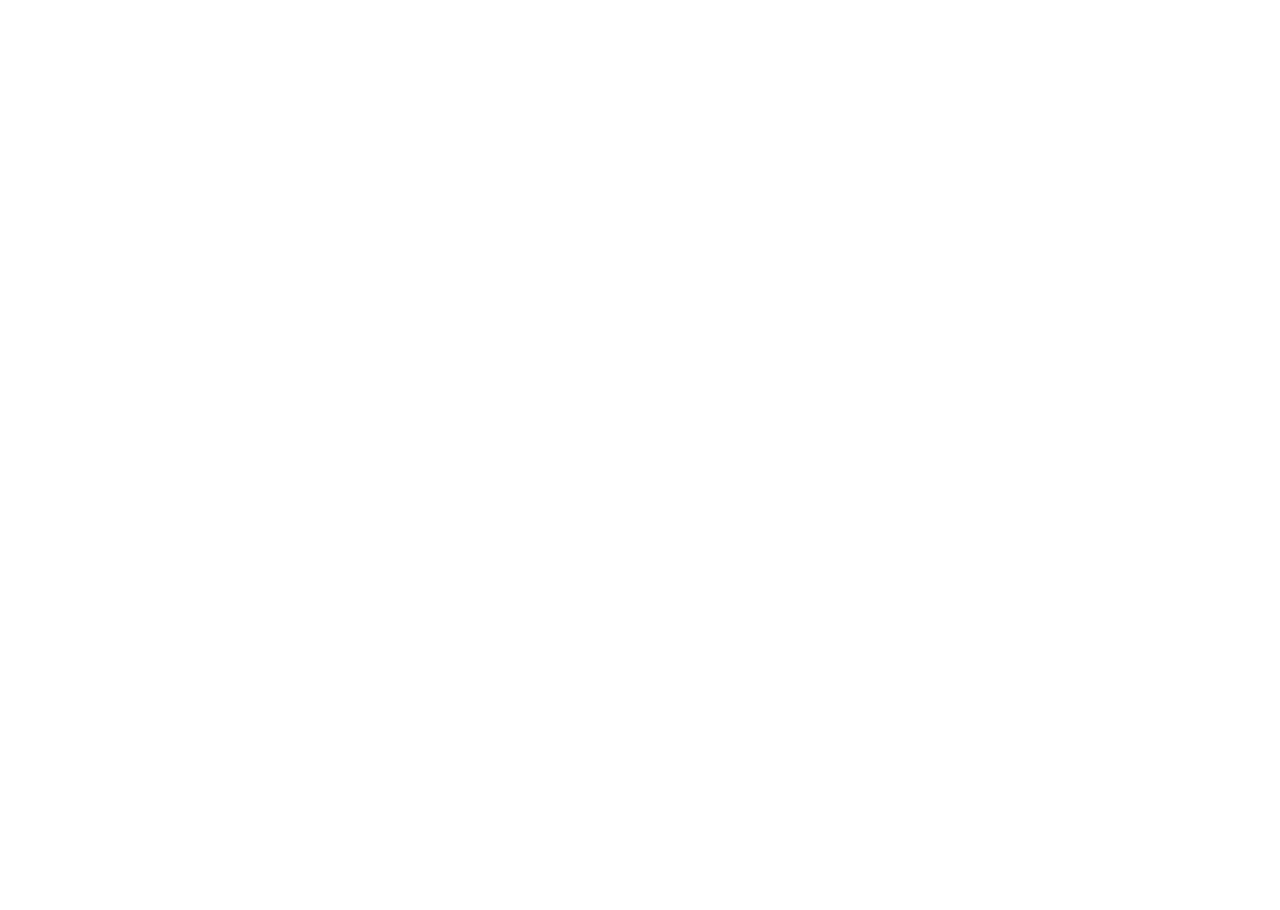
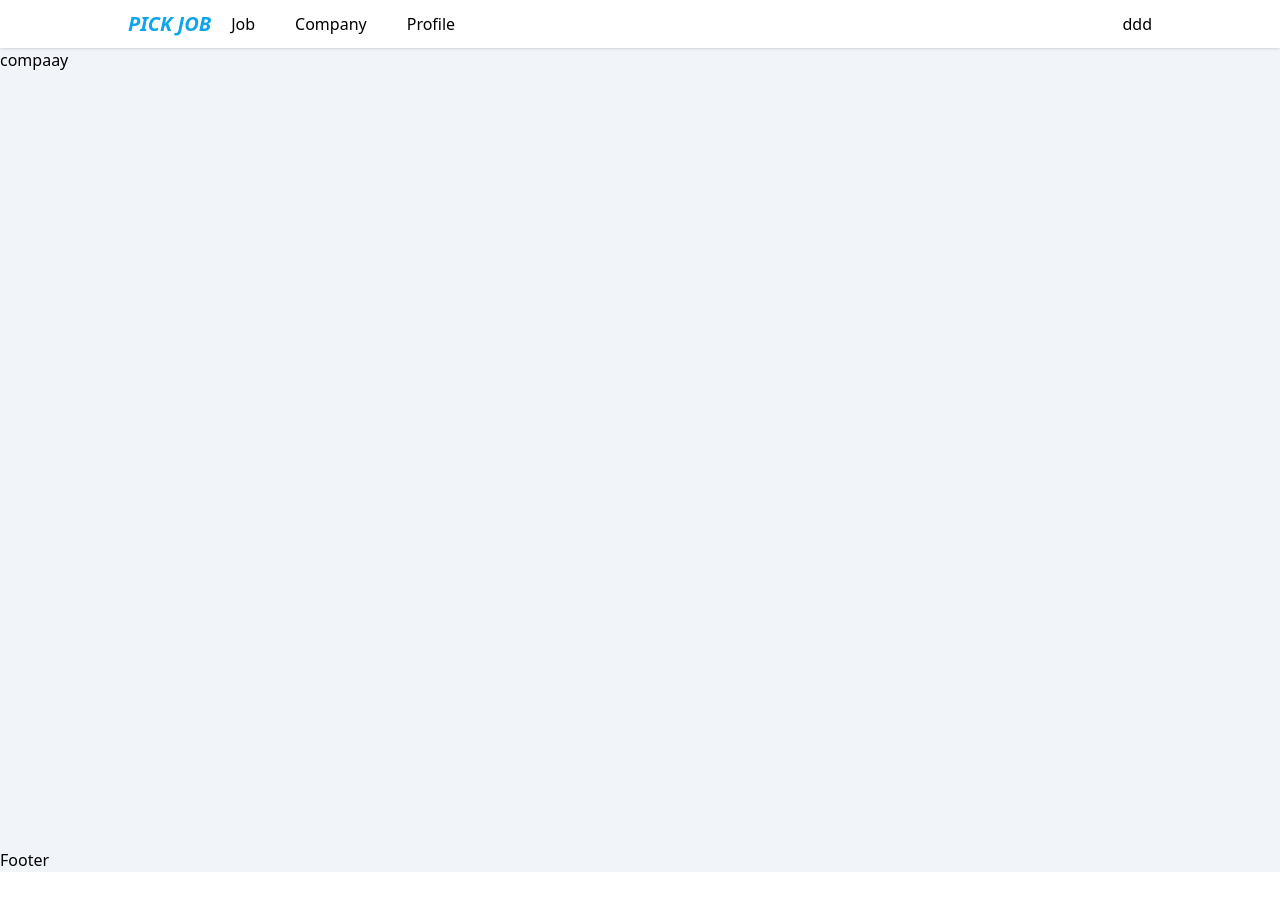
Before and after one commit to phanquanghieu/pick_job_fe, a React (Vite) app: page /company in a window 1280 px wide. Before the commit this address had no page. Shown: the top 910 px of the page. Before the commit the page ends 800 px from the top, so only its background shows below. Built offline with nearby package versions, Linux system fonts and the light colour scheme.

Commit message:
add layout

```diff
--- a/src/App.tsx
+++ b/src/App.tsx
@@ -1,13 +1,15 @@
-import React from 'react'
+import React, { lazy } from 'react'
 import { BrowserRouter, Route, Routes } from 'react-router-dom'
-const Admin = React.lazy(() => import('pages/admin'))
-const Home = React.lazy(() => import('pages/home'))
+
+const RecruiterRoute = lazy(() => import('pages/recruiter/RecruiterRoute'))
+const HomeRoute = lazy(() => import('pages/home/HomeRoute'))
+
 function App() {
   return (
     <BrowserRouter>
       <Routes>
-                <Route path='/' element={<Home />}></Route>
-                <Route path='tuyen-dung' element={<Admin />} />
+        <Route path="*" element={<HomeRoute />} />
+        <Route path="recruiter/*" element={<RecruiterRoute />} />
       </Routes>
     </BrowserRouter>
   )
--- a/src/index.css
+++ b/src/index.css
@@ -1,3 +1,20 @@
 @tailwind base;
 @tailwind components;
 @tailwind utilities;
+
+*::-webkit-scrollbar {
+  width: 10px;
+  height: 10px;
+}
+
+*::-webkit-scrollbar-track {
+  background-color: #f1f5f9;
+  border-radius: 5px;
+}
+
+*::-webkit-scrollbar-thumb {
+  border-radius: 5px;
+  background-clip: content-box;
+  border: 3px solid transparent;
+  background-color: green;
+}
--- a/src/pages/admin/Admin.jsx
+++ /dev/null
@@ -1,7 +0,0 @@
-import React, {FC}from 'react'
-
-function Admin() {
-    return <div>Admin</div>
-}
-
-export default Admin
--- a/src/pages/admin/index.jsx
+++ /dev/null
@@ -1,2 +0,0 @@
-import Admin from './Admin'
-export default Admin
--- /dev/null
+++ b/src/pages/home/Company.tsx
@@ -0,0 +1,9 @@
+import React from 'react'
+
+function Company() {
+  return (
+    <div>Company</div>
+  )
+}
+
+export default Company
--- a/src/pages/home/Home.jsx
+++ /dev/null
@@ -1,7 +0,0 @@
-import React from 'react'
-
-function Home() {
-    return <div>Home</div>
-}
-
-export default Home
--- /dev/null
+++ b/src/pages/home/Home.tsx
@@ -0,0 +1,9 @@
+import React from 'react'
+
+function Home() {
+  return (
+    <div>Home</div>
+  )
+}
+
+export default Home
--- /dev/null
+++ b/src/pages/home/HomeRoute.tsx
@@ -0,0 +1,24 @@
+import React from 'react'
+import { Route, Routes } from 'react-router-dom'
+import Header from './components/Header'
+
+function HomeRoute() {
+  return (
+    <div className='bg-slate-100'>
+      <Header/>
+      <div className='h-screen'>
+        <Routes>
+          <Route path="/" element={<div />}></Route>
+          <Route
+            path="/company"
+            element={<div className="h-[10000px]">compaay</div>}
+          />
+          <Route path="/company" element={<div>compaay</div>} />
+        </Routes>
+      </div>
+      <div>Footer</div>
+    </div>
+  )
+}
+
+export default HomeRoute
--- /dev/null
+++ b/src/pages/home/Job.tsx
@@ -0,0 +1,9 @@
+import React from 'react'
+
+function Job() {
+  return (
+    <div>Job</div>
+  )
+}
+
+export default Job
--- /dev/null
+++ b/src/pages/home/components/Header.tsx
@@ -0,0 +1,28 @@
+import React from 'react'
+import { Link } from 'react-router-dom'
+
+function Header() {
+  return (
+    <div className="h-12 shadow bg-white bg- sticky top-0">
+      <div className="w-full h-full max-w-5xl m-auto">
+        <div className="w-full h-full flex justify-between items-center">
+          <div className="h-full flex items-center">
+            <div>
+              <div className="text-sky-500 text-xl font-bold italic">
+                PICK JOB
+              </div>
+            </div>
+            <div className='flex'>
+              <Link to='/'><div className='px-5 py-2 flex items-center'>Job</div></Link>
+              <Link to='/company'><div className='px-5 py-2 flex items-center'>Company</div></Link>
+              <Link to='/job'><div className='px-5 py-2 flex items-center'>Profile</div></Link>
+            </div>
+          </div>
+          <div>ddd</div>
+        </div>
+      </div>
+    </div>
+  )
+}
+
+export default Header
--- a/src/pages/home/index.jsx
+++ /dev/null
@@ -1,2 +0,0 @@
-import Home from './Home'
-export default Home
--- /dev/null
+++ b/src/pages/recruiter/RecruiterRoute.tsx
@@ -0,0 +1,13 @@
+import React from 'react'
+import { Route, Routes } from 'react-router-dom'
+
+function RecruiterRoute() {
+  return (
+    <Routes>
+      <Route path="/" element={<div />}></Route>
+      <Route path="/company" element={<div >rec</div>} />
+    </Routes>
+  )
+}
+
+export default RecruiterRoute
```
Also changed, not shown: 1 other file (tests, documents, lock files or other folders). Lines whose indentation alone changed are shown as unchanged.
